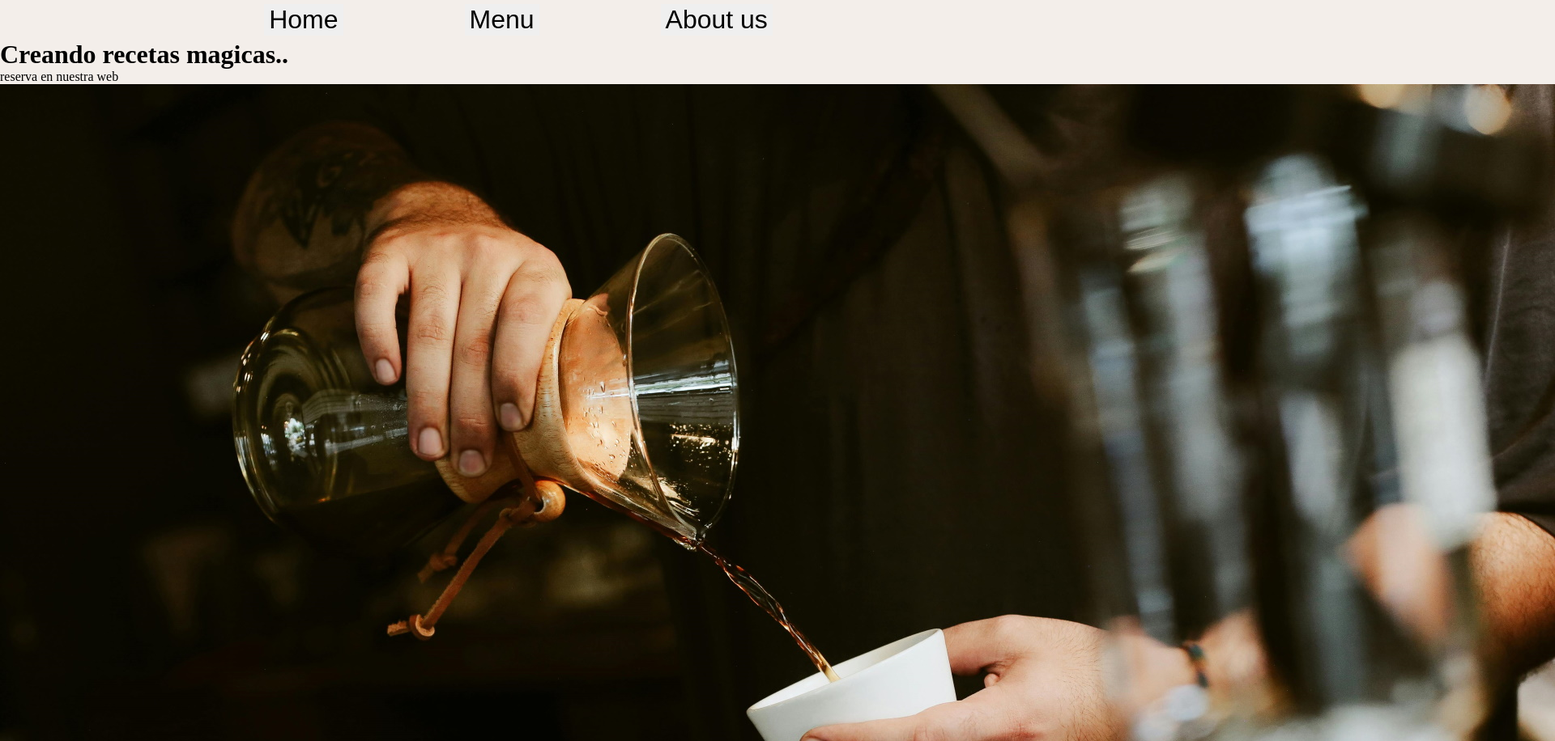
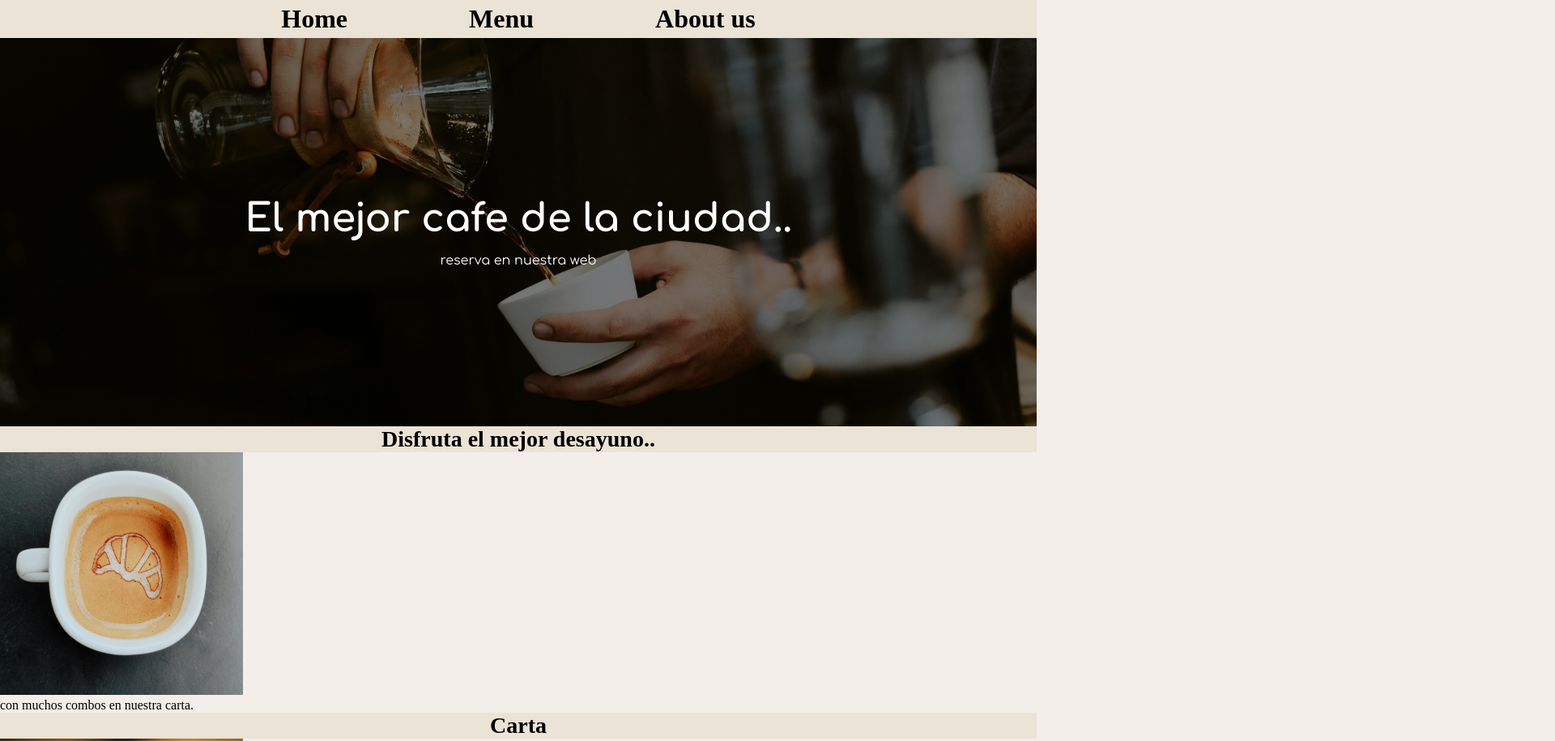
Before and after one commit to Francisrjs/web-pack-reustarant, a website built with webpack: page src/index.html in a window 1280 px wide. Shown: the top 916 px of the page at 81% size, 1920 px wide, since content can reach past the window. Built offline with nearby package versions, Linux system fonts and the light colour scheme.

Commit message:
CSS a los objetos y al title

```diff
--- a/src/home.js
+++ b/src/home.js
@@ -4,15 +4,25 @@ import home from "./img/home.jpg";
 import letter from "./img/letter.jpg";
 function Title(){
     const title=document.createElement("h1");
-    const imgTitle=document.createElement("img");
-    imgTitle.src=home;
-    imgTitle.className="imgTitle";
-    title.innerHTML="Creando recetas magicas..";
+    // const imgTitle=document.createElement("img");
+    // imgTitle.src=home;
+    // imgTitle.className="imgTitle";
+    title.innerHTML="El mejor cafe de la ciudad..";
     const description=document.createElement("p");
     description.innerHTML="reserva en nuestra web";
-    document.body.appendChild(title);
-    document.body.appendChild(description);
-    document.body.appendChild(imgTitle);
+    const titleContainer=document.createElement("div");
+    titleContainer.className="titleContainer";
+    const titleTextContainer=document.createElement("div");
+    titleTextContainer.className="textTitleContainer";
+    titleTextContainer.appendChild(title);
+    titleTextContainer.appendChild(description);
+    titleContainer.appendChild(titleTextContainer)
+    // titleContainer.appendChild(imgTitle);
+    titleContainer.style.backgroundImage = `linear-gradient(
+      rgba(0, 0, 0, 0.5),
+      rgba(0, 0, 0, 0.5)
+    ),url(${home})`;
+    document.body.appendChild(titleContainer);
 }
 function Home() {
     const containerMain = document.createElement("div");
@@ -33,7 +43,7 @@ function Home() {
     p.innerHTML = "con muchos combos en nuestra carta.";
 
     const containerText = document.createElement("div");
-    containerText.appendChild(h2);
+    document.body.appendChild(h2);
     containerText.appendChild(p);
 
     // Junto los dos container
--- a/src/index.html
+++ b/src/index.html
@@ -4,15 +4,17 @@
     <meta charset="UTF-8">
     <meta name="viewport" content="width=, initial-scale=1.0">
     <title>Reustarant page</title>
-</head>
+    <style>
+        @import url('https://fonts.googleapis.com/css2?family=Comfortaa:wght@300..700&family=Roboto:ital,wght@0,100;0,300;0,400;0,500;0,700;0,900;1,100;1,300;1,400;1,500;1,700;1,900&display=swap');
+        </style>
 <body>
     <div class="header">
 
     </div>
     <div class="nav">
-    <button class="home">Home</button>
-    <button class="menu">Menu</button>
-    <button class="about">About us</button>
+    <a href="" class="home">Home</button>
+    <a href="" class="menu">Menu</button>
+    <a href="" class="about">About us</button>
     </div>
 </div>
 <div class="content">
--- a/src/reset.css
+++ b/src/reset.css
@@ -90,7 +90,10 @@ video {
 
   vertical-align: baseline;
 }
-button{
+a{
   border: none;
   font-size: 32px;
+  text-decoration: none;
+  list-style: none;
+  color: inherit;
 }
--- a/src/style.css
+++ b/src/style.css
@@ -8,4 +8,43 @@ body {
   justify-content:center;
   gap: 150px;
   align-items: center;
+  background-color: #EBE3D5;
+  color:black;
+  font-weight: bold;
 }
+.titleContainer{
+  display: flex;
+  height: 30em;
+  width: 100%;
+  background-size: cover;
+  justify-content: center;
+  background-position: center;
+  align-items: center;
+  text-align: center;
+  color: white;
+  gap: 130px;
+
+}
+.textTitleContainer h1 {
+
+  font-size: 3em;
+  font-family: "Comfortaa", sans-serif;
+  font-size: bold;
+
+}
+.textTitleContainer p{
+  margin-top: 1em;
+  font-family: "Comfortaa", sans-serif;
+  font-size: 1em;
+}
+h2 {
+  background-color: #EBE3D5;
+  width: 100%;
+  text-align: center;
+  font-size: 1.75em;
+}
+/* .imgTitle{
+  width:50%;
+
+
+} */
```
